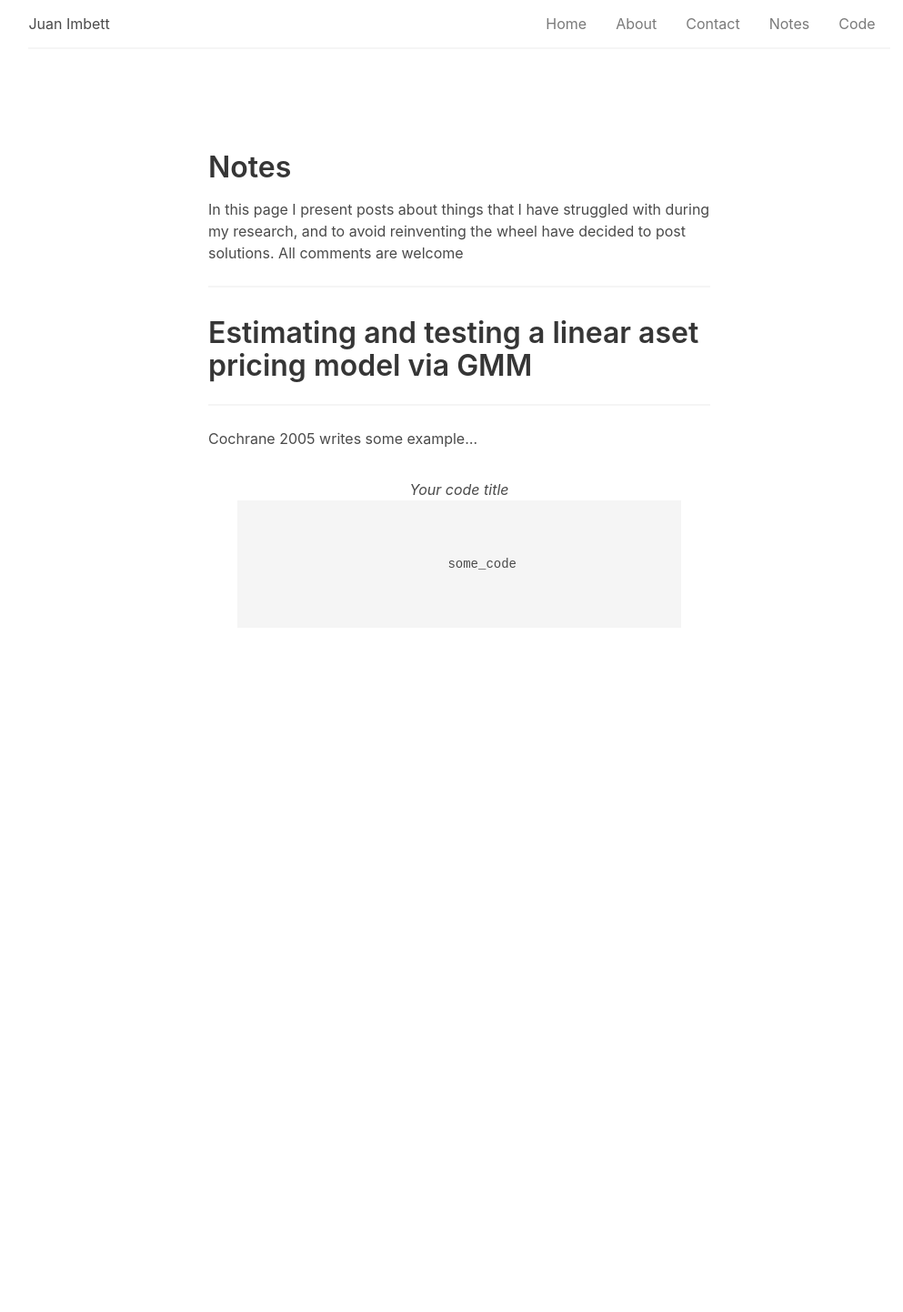
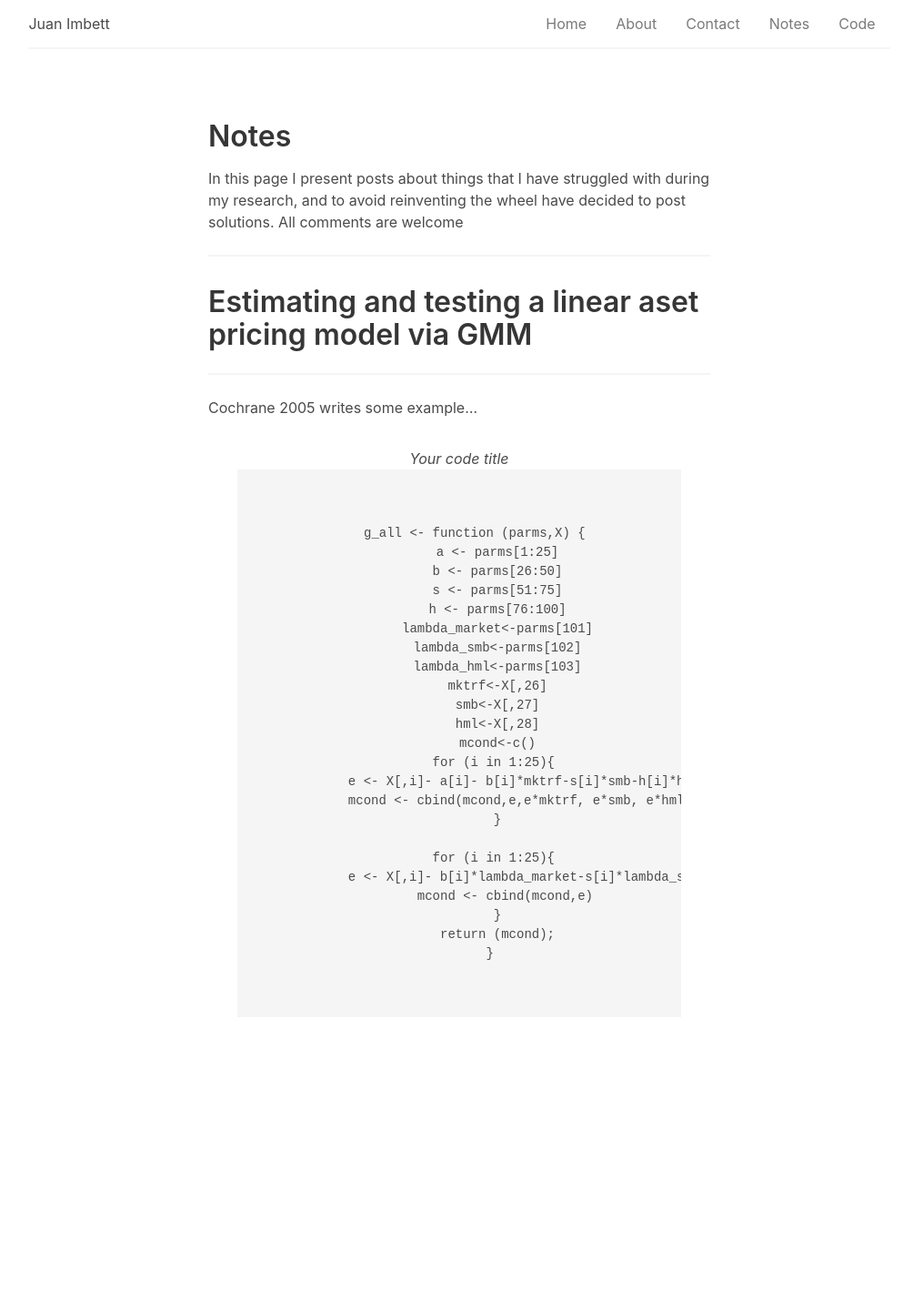
Before and after one commit to jfimbett/jfimbett.github.io, a Jekyll site: the page built from notes.md, in a window 1280 px wide. Shown: the whole page at 91% size, without its empty margins (135-1128 px from the left). Built offline with Jekyll 4.4.1, drawn with Linux system fonts in a browser that asks for light colours; before the commit the page ends 952 px from its top, so only the background shows below that.

Commit message:
Update notes.md

```diff
--- a/notes.md
+++ b/notes.md
@@ -43,12 +43,39 @@
 ---
 
 Cochrane 2005 writes some example...
+
+
 <figure>
   <figcaption>Your code title</figcaption>
   <pre>
-    <code contenteditable spellcheck="false">
+    <code>
       <!-- your code here -->
-      some_code
+    g_all <- function (parms,X) {
+	  a <- parms[1:25]
+	  b <- parms[26:50]
+	  s <- parms[51:75]
+	  h <- parms[76:100]
+	  lambda_market<-parms[101]
+	  lambda_smb<-parms[102]
+	  lambda_hml<-parms[103]
+	  mktrf<-X[,26]
+	  smb<-X[,27]
+	  hml<-X[,28]
+	  mcond<-c()
+	  for (i in 1:25){
+	    e <- X[,i]- a[i]- b[i]*mktrf-s[i]*smb-h[i]*hml
+	    mcond <- cbind(mcond,e,e*mktrf, e*smb, e*hml)
+	  }
+
+	  for (i in 1:25){
+	    e <- X[,i]- b[i]*lambda_market-s[i]*lambda_smb-h[i]*lambda_hml
+	    mcond <- cbind(mcond,e)
+	  }
+	  return (mcond);
+	}
     </code>
   </pre>
 </figure>
+<xmp>
+
+</xmp>
```
